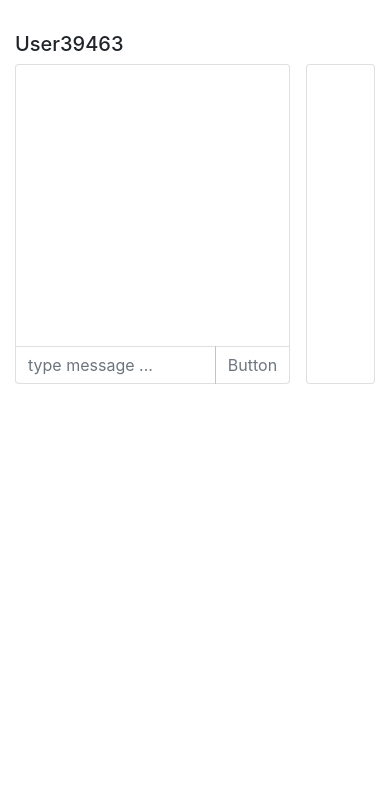
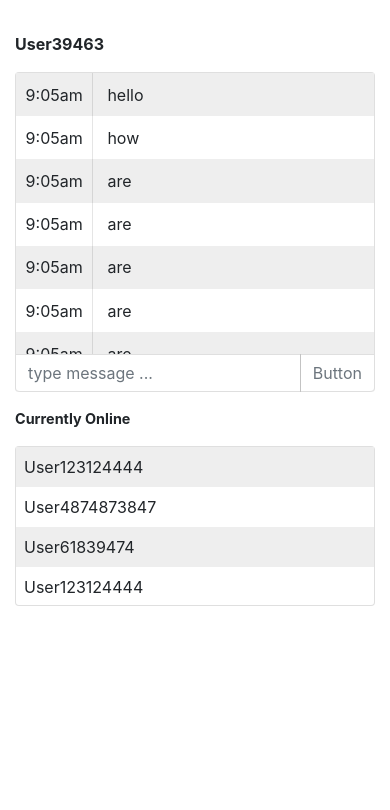
Before and after one commit to fnoori/group_chat, a website: page views/index.html in a window 390 px wide. Drawn offline with nearby package versions, Linux system fonts and the light colour scheme.

Commit message:
ui is responsive

```diff
--- a/public/style.css
+++ b/public/style.css
@@ -7,10 +7,37 @@
 .main-area {
   display: flex;
 }
+.currently-online-title {
+  font-weight: bold;
+}
+.username {
+  font-weight: bold;
+}
+.chat-area-wrapper {
+  width: 80%;
+}
 .chat-area {
-  width: 80%;
   height: 20rem;
   border-bottom: 0 !important;
+  margin-top: 1rem;
+}
+.chat-area ol {
+  list-style-type: none; margin: 0; padding: 0;
+  overflow-y: scroll;
+}
+.chat-area li {
+}
+.chat-area li:nth-child(odd) {
+  background: #eee;
+}
+.message-time {
+  padding: .6rem;
+  border-right: 1px solid rgba(0,0,0,0.1);
+  display: inline-flex;
+}
+.message-content {
+  padding: .6rem;
+  display: inline-flex;
 }
 .chat-area .input-group {
   margin-top: auto;
@@ -26,12 +53,24 @@
   border-top-right-radius: 0;
   border-color: rgba(0,0,0,.125);
 }
-.currently-online {
+.currently-online-wrapper {
   width: 20%;
-  height: 20rem;
   margin-left: 1rem;
 }
-
+.currently-online {
+  height: 20rem;
+  margin-top: 1rem;
+}
+.currently-online ol {
+  list-style-type: none; margin: 0; padding: 0;
+  overflow-y: scroll;
+}
+.currently-online li {
+  padding: .5rem;
+}
+.currently-online li:nth-child(odd) {
+  background: #eee;
+}
 
 @media (max-width: 767px) {
   .container {
@@ -39,3 +78,34 @@
     max-width: none;
   }
 }
+
+@media (max-width: 682px) {
+  .currently-online-title {
+    font-size: .9rem;
+  }
+}
+
+@media (max-width: 660px) {
+  .main-area {
+    display: block;
+  }
+  .chat-area-wrapper {
+    width: 100%;
+  }
+  .chat-area {
+    width: 100%;
+  }
+  .currently-online-wrapper {
+    width: 100%;
+    margin-left: 0;
+  }
+  .currently-online-title {
+    margin-top: 1rem;
+  }
+  .currently-online {
+    width: 100%;
+    height: 10rem;
+    margin-top: 1rem;
+    margin-left: 0;
+  }
+}
--- a/views/index.html
+++ b/views/index.html
@@ -9,9 +9,46 @@
 </head>
 
 <body class="container">
-  <h5>User39463</h5>
   <div class="main-area">
+    <div class="chat-area-wrapper">
+      <div class="username" id="username">User39463</div>
       <div class="card chat-area">
+        <ol id="messages_list">
+          <li>
+            <div class="message-time" id="message_time">9:05am</div>
+            <div class="message-content" id="message_content">hello</div>
+          </li>
+          <li>
+            <div class="message-time">9:05am</div>
+            <div class="message-content">how</div>
+          </li>
+          <li>
+            <div class="message-time">9:05am</div>
+            <div class="message-content">are</div>
+          </li>
+          <li>
+            <div class="message-time">9:05am</div>
+            <div class="message-content">are</div>
+          </li>
+          <li>
+            <div class="message-time">9:05am</div>
+            <div class="message-content">are</div>
+          </li>
+          <li>
+            <div class="message-time">9:05am</div>
+            <div class="message-content">are</div>
+          </li>
+          <li>
+            <div class="message-time">9:05am</div>
+            <div class="message-content">are</div>
+          </li>
+
+          <li>
+            <div class="message-time">9:05am</div>
+            <div class="message-content">are</div>
+          </li>
+        </ol>
+
         <div class="input-group mb-3">
           <input type="text" class="form-control message-input" placeholder="type message ..." aria-label="Recipient's username" aria-describedby="button-addon2">
           <div class="input-group-append">
@@ -19,7 +56,22 @@
           </div>
         </div>
       </div>
+    </div>
+    <div class="currently-online-wrapper">
+      <div class="currently-online-title">Currently Online</div>
       <div class="card currently-online">
+        <ol>
+          <li>User123124444</li>
+          <li>User4874873847</li>
+          <li>User61839474</li>
+          <li>User123124444</li>
+          <li>User4874873847</li>
+          <li>User61839474</li>
+          <li>User123124444</li>
+          <li>User4874873847</li>
+          <li>User61839474</li>
+        </ol>
+      </div>
     </div>
   </div>
 </body>
```
Lines whose indentation alone changed are shown as unchanged.
